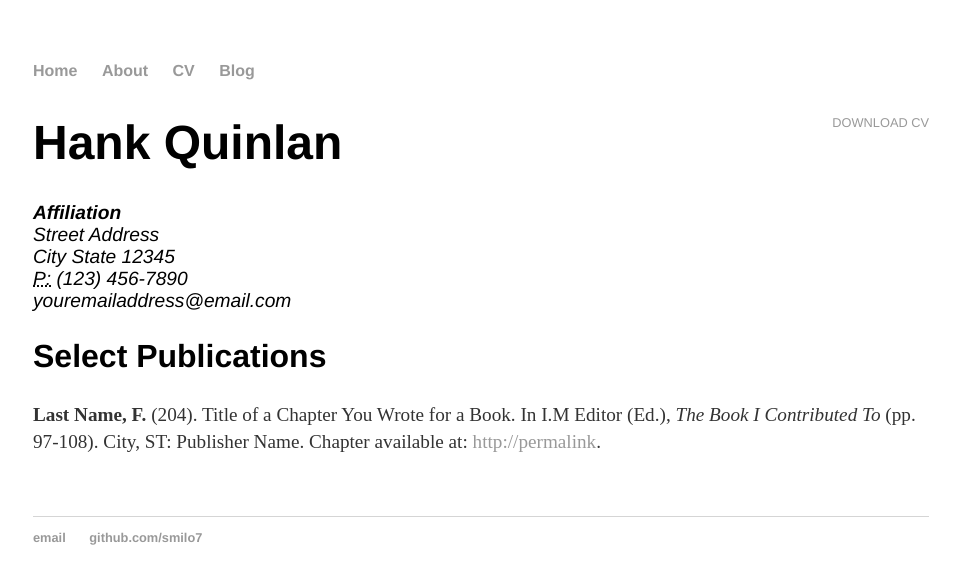
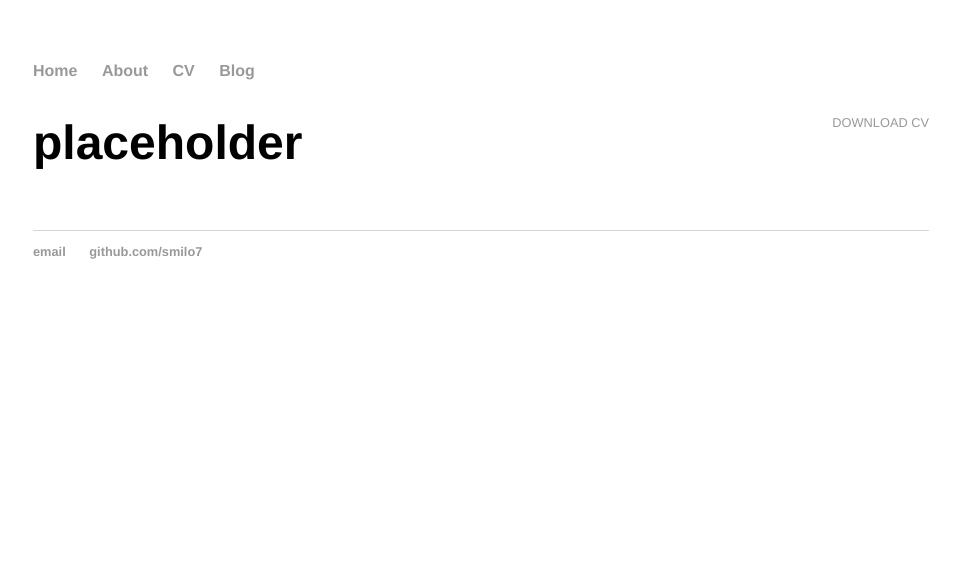
Before and after one commit to smilo7/smilo7.github.io, a Jekyll site: the page built from cv/index.html, in a window 1280 px wide. Shown: the top 584 px of the page, without its empty margins (159-1119 px from the left). Built offline with Jekyll 4.4.1, drawn with Linux system fonts in a browser that asks for light colours.

Commit message:
removed uneccasary cv text

```diff
--- a/cv/index.html
+++ b/cv/index.html
@@ -5,18 +5,5 @@
 
 	<div class="cv">
 		<a href="#" class="download" title="Download CV as PDF">Download CV</a>
-					<h1>Hank Quinlan</h1>
-					<address>
-					<strong>Affiliation</strong><br>
-					Street Address<br>
-					City State 12345<br>
-					<abbr title="phone">P:</abbr> (123) 456-7890<br>
-					<span class="obfuscate">youremailaddress@email.com</span>
-					</address>
-
-					<h2>Select Publications</h2>
-
-					<p><strong>Last Name, F.</strong> (204). Title of a Chapter You Wrote for a Book. In I.M Editor (Ed.), <em>The Book I Contributed To</em> (pp. 97-108). City, ST: Publisher Name. Chapter available at: <a href="#">http://permalink</a>.
-
-
+			<h1>placeholder</h1>
 	</div>
```
